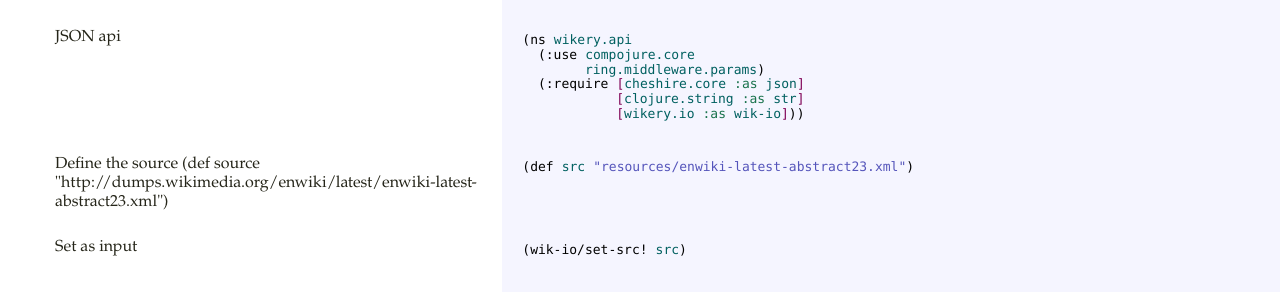
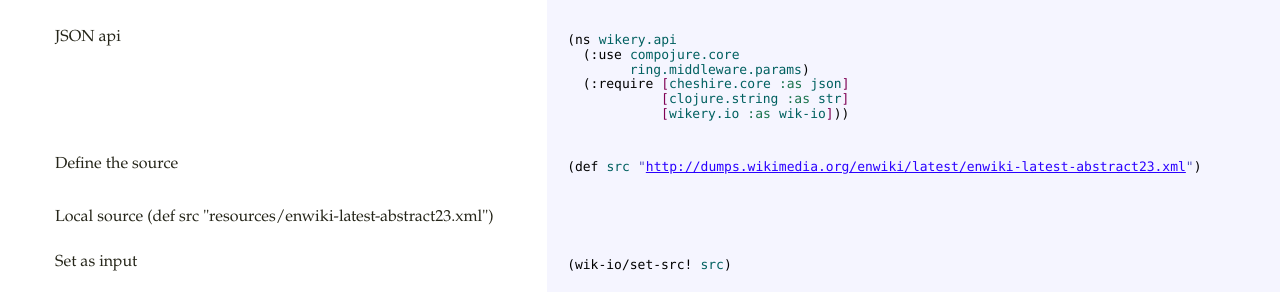
Before and after one commit to sfalcon/wikery, a plain HTML site: page index.html in a window 1280 px wide. Shown: the part 506-798 px from the top of the page. Drawn offline with Linux system fonts and the light colour scheme.

Commit message:
final docs

```diff
--- a/index.html
+++ b/index.html
@@ -2872,9 +2872,10 @@ net.brehaut.ClojureTools = (function (SH) {
         ring.middleware.params)
   (:require [cheshire.core :as json]
             [clojure.string :as str]
-            [wikery.io :as wik-io]))</pre></td></tr><tr><td class="docs"><p>Define the source
-(def source "http://dumps.wikimedia.org/enwiki/latest/enwiki-latest-abstract23.xml")</p>
-</td><td class="codes"><pre class="brush: clojure">(def src &quot;resources/enwiki-latest-abstract23.xml&quot;)</pre></td></tr><tr><td class="docs"><p>Set as input</p>
+            [wikery.io :as wik-io]))</pre></td></tr><tr><td class="docs"><p>Define the source</p>
+</td><td class="codes"><pre class="brush: clojure">(def src &quot;http://dumps.wikimedia.org/enwiki/latest/enwiki-latest-abstract23.xml&quot;)</pre></td></tr><tr><td class="docs"><p>Local source
+(def src "resources/enwiki-latest-abstract23.xml")</p>
+</td><td class="codes"></td></tr><tr><td class="docs"><p>Set as input</p>
 </td><td class="codes"><pre class="brush: clojure">(wik-io/set-src! src)</pre></td></tr><tr><td class="docs">
 </td><td class="codes"><pre class="brush: clojure">(defn json-response [data &amp; [status]]
   {:status (or status 200)
@@ -2943,14 +2944,12 @@ net.brehaut.ClojureTools = (function (SH) {
 </td><td class="codes"><pre class="brush: clojure">(defn wik-query [term]
   (let [f (def-filterf (re-pattern term))
         wik-data (first (wik-load @input))]
-    (do
-      (println term)
-      (cond (empty? term)
-            (empty? wik-data)
-            :else {
-                   :q term
-                   :results (filterv f wik-data)
-                   }))))</pre></td></tr><tr><td class="spacer docs">&nbsp;</td><td class="codes" /></tr></table><div class="footer">Generated by <a href="https://github.com/gdeer81/marginalia">Marginalia</a>.&nbsp;&nbsp;Syntax highlighting provided by Alex Gorbatchev's <a href="http://alexgorbatchev.com/SyntaxHighlighter/">SyntaxHighlighter</a><div id="floating-toc"><ul><li class="floating-toc-li" id="floating-toc_wikery.api">wikery.api</li><li class="floating-toc-li" id="floating-toc_wikery.core">wikery.core</li><li class="floating-toc-li" id="floating-toc_wikery.io">wikery.io</li></ul></div></div><script type="text/javascript">SyntaxHighlighter.defaults['gutter'] = false;
+    (cond (empty? term)
+          (empty? wik-data)
+          :else {
+                 :q term
+                 :results (filterv f wik-data)
+                 })))</pre></td></tr><tr><td class="spacer docs">&nbsp;</td><td class="codes" /></tr></table><div class="footer">Generated by <a href="https://github.com/gdeer81/marginalia">Marginalia</a>.&nbsp;&nbsp;Syntax highlighting provided by Alex Gorbatchev's <a href="http://alexgorbatchev.com/SyntaxHighlighter/">SyntaxHighlighter</a><div id="floating-toc"><ul><li class="floating-toc-li" id="floating-toc_wikery.api">wikery.api</li><li class="floating-toc-li" id="floating-toc_wikery.core">wikery.core</li><li class="floating-toc-li" id="floating-toc_wikery.io">wikery.io</li></ul></div></div><script type="text/javascript">SyntaxHighlighter.defaults['gutter'] = false;
 SyntaxHighlighter.all();
 
 // hackity hack
```
